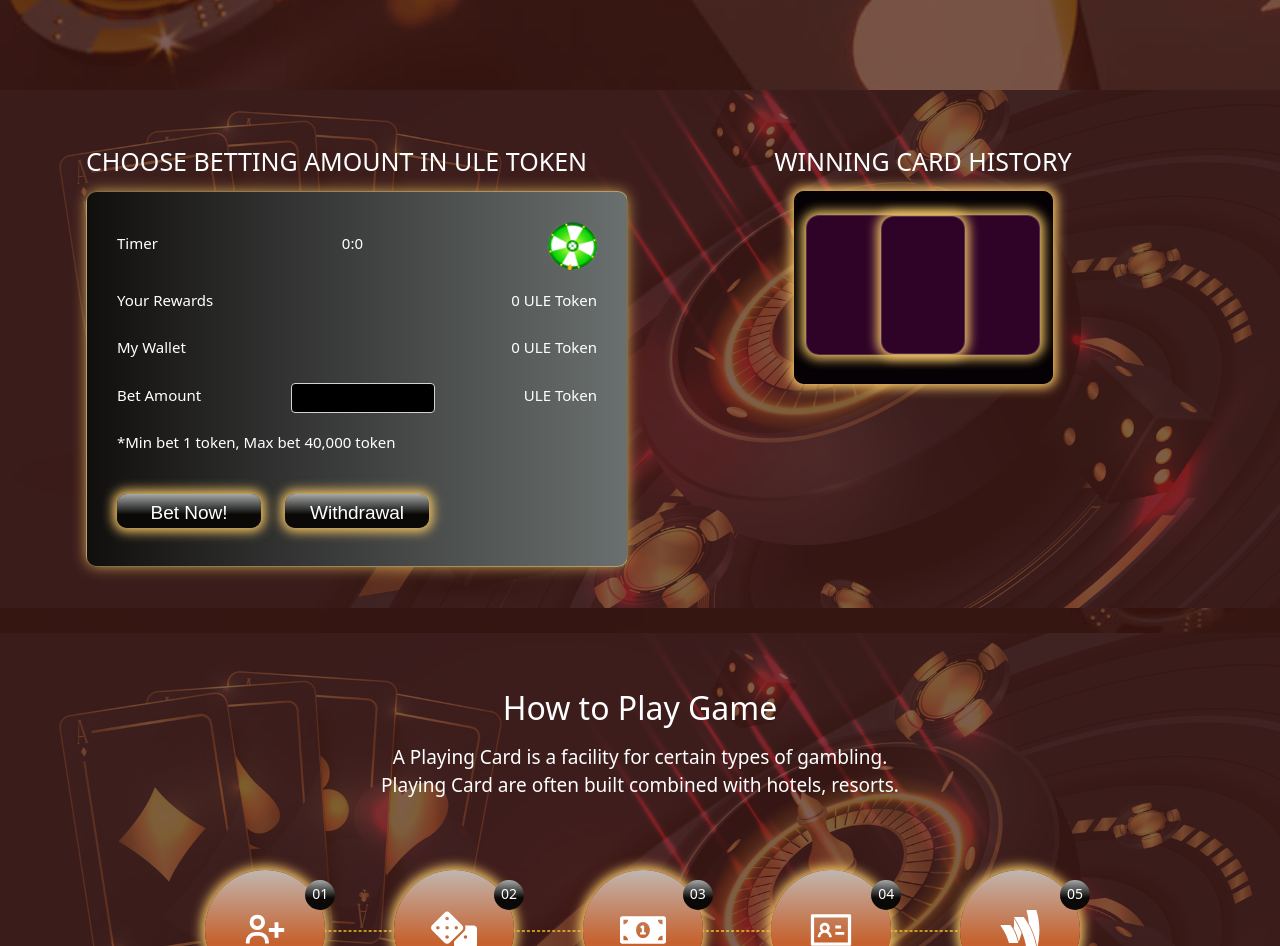
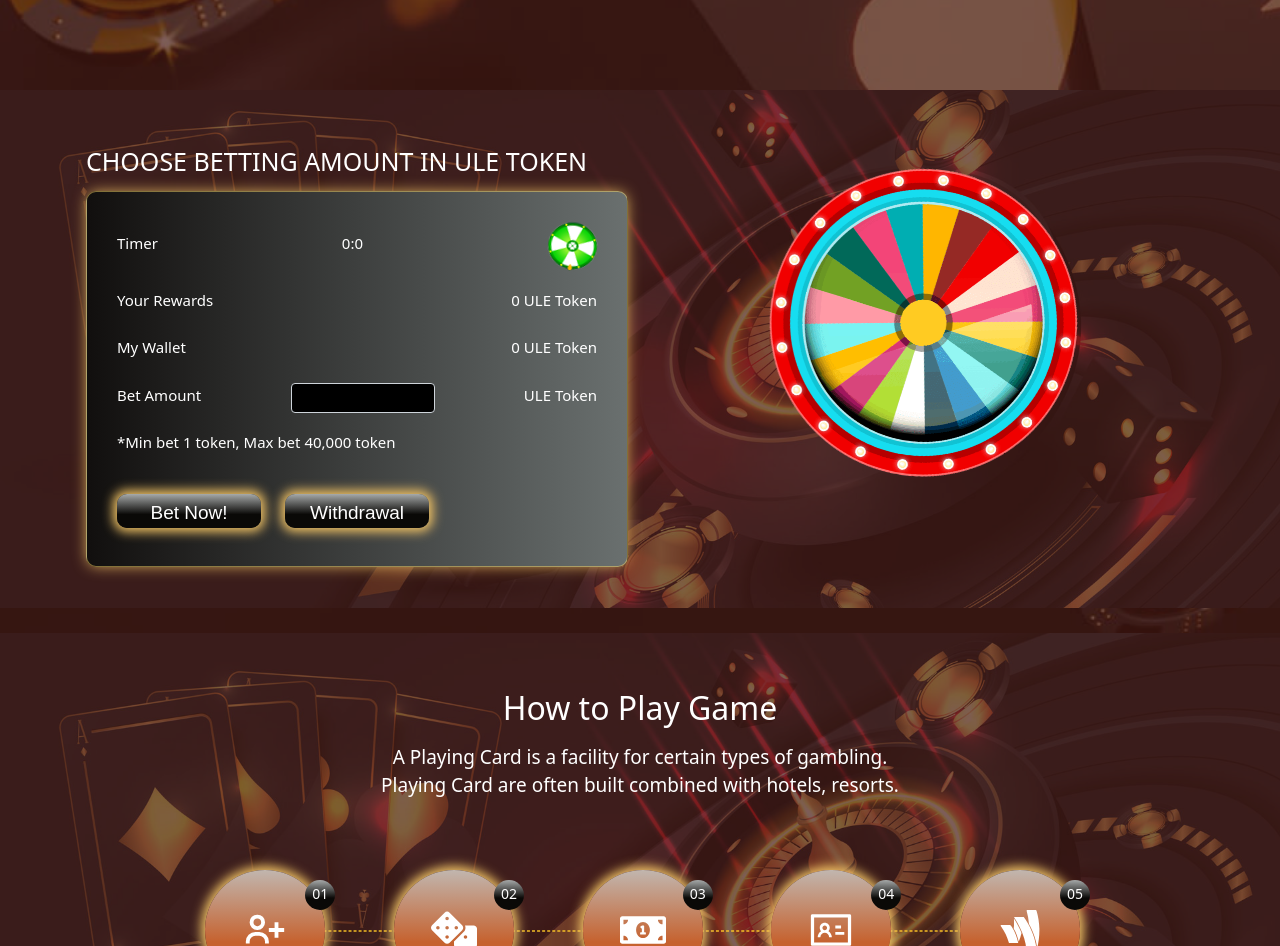
Before and after one commit to ArbitechSolution/Ule-10patti, a React (Create React App) app: page / in a window 1280 px wide. Shown: the part 1280-2226 px from the top of the page. Built offline with nearby package versions, Linux system fonts and the light colour scheme.

Commit message:
chakri updated

```diff
--- a/src/screens/Betting/Betting.jsx
+++ b/src/screens/Betting/Betting.jsx
@@ -10,6 +10,7 @@ import { toast } from "react-toastify";
 import { card } from "./array";
 import axios from "axios";
 import spinnerImage from "../assets/images/game/spinersmall.png";
+import spin from "../assets/images/game/spin.png";
 function Betting({ selectedCard }) {
   let [userRewards, setUsersRewards] = useState(0);
   let [minutes, setMinutes] = useState(0);
@@ -17,7 +18,7 @@ function Betting({ selectedCard }) {
   let [secods, setSeconds] = useState(0);
   let [toggle, setToggle] = useState(false);
   let [contractStarttime, setContractstartTime] = useState();
-  let [timerCalculate, setTimercalcuate] = useState(false);
+  let [timerCalculate, setTimercalcuate] = useState(true);
   const [modal, setModal] = useState();
   const [mybalance, setMybalance] = useState(0);
   let [myWinningCard, setMywinningCard] = useState();
@@ -336,7 +337,7 @@ function Betting({ selectedCard }) {
                 <div>
                   <center className="banner_topOne">
                     <img
-                      src="spin.png"
+                      src={spin}
                       alt="banner"
                       className="form-group center spiner1"
                       style={{ width: "60%" }}
```
Also changed, not shown: 7 other files (tests, documents, lock files or other folders).
